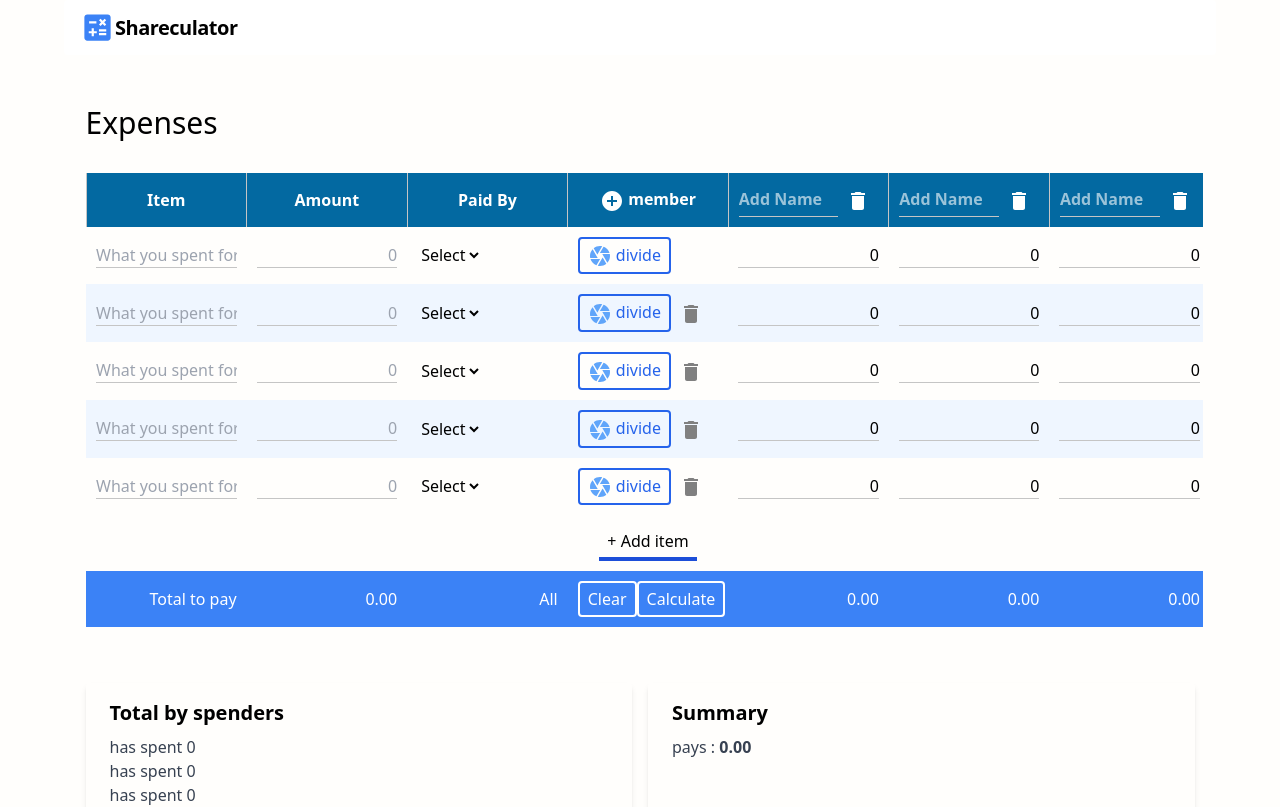
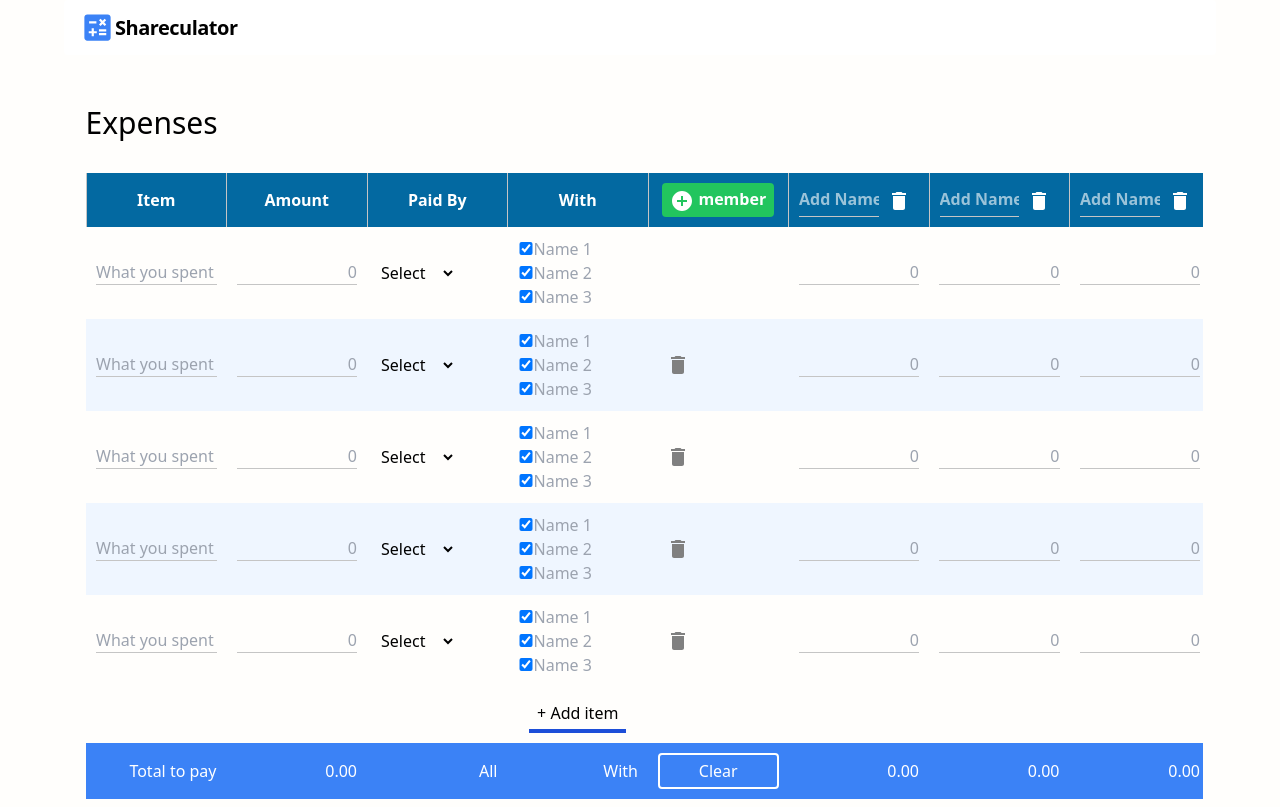
Before and after one commit to KittichoteKamalapirat/shareculator, a React (Create React App) app: page / in a window 1280 px wide. Shown: the top 807 px of the page. Built offline with nearby package versions, Linux system fonts and the light colour scheme.

Commit message:
Add split among feature
User can toggle on and off which member to include
So user don't have to calculate herself when there are members to exclude in a particula item
Like Sammy didn't drink beer in a party

```diff
--- a/src/components/Table.tsx
+++ b/src/components/Table.tsx
@@ -12,6 +12,8 @@ import { Expense, Summary } from "./interface";
 import { Flex } from "./layouts/Flex";
 import { SummarySection } from "./templates/SummarySection";
 import { finalize, summarizeToBySpender } from "./utils";
+import { calcSplitAmong } from "./utils/calcSplitAmong";
+import { toggleSplitAmong } from "./utils/toggleSplitAmong";
 
 interface TableProps {}
 
@@ -20,6 +22,7 @@ const initialInput = [...Array(5)].map((num) => {
     item: "",
     amount: 0,
     paidByIndex: -1,
+    splitAmong: [true, true, true],
     isEquallySplit: false,
     isInvalid: false,
     detail: [0, 0, 0],
@@ -43,7 +46,7 @@ export const Table: React.FC<TableProps> = ({}) => {
     event: React.ChangeEvent<HTMLInputElement | HTMLSelectElement>,
     detailIndex?: number
   ) => {
-    const values: Expense[] = [...inputArray];
+    let values: Expense[] = [...inputArray];
     //which index in the array values[0][name]
     if (typeof detailIndex === "undefined") {
       //index 0 -> false, but other numbers are  true
@@ -63,6 +66,8 @@ export const Table: React.FC<TableProps> = ({}) => {
     }
 
     const inputSum = values[index].detail.reduce((a, b) => a + b);
+    console.log("inputSum", inputSum);
+    console.log(values);
     const amount = parseInt(values[index].amount as any); //amount is string
     if (inputSum !== amount) {
       values[index].isInvalid = true;
@@ -70,6 +75,7 @@ export const Table: React.FC<TableProps> = ({}) => {
       values[index].isInvalid = false;
     }
 
+    values = calcSplitAmong(values, index);
     setInputArray(values);
   };
 
@@ -94,10 +100,8 @@ export const Table: React.FC<TableProps> = ({}) => {
       amount: 0,
       paidByIndex: -1,
       isEquallySplit: false,
+      splitAmong: memberArray.map((member) => true),
       isInvalid: false,
-      // detail: memberArray.map((member) => {
-      //   return { name: member, amount: Math.round(0) };
-      // }),
       detail: memberArray.map((member) => 0),
     });
 
@@ -111,6 +115,7 @@ export const Table: React.FC<TableProps> = ({}) => {
     //add a new amount to detail array
     expenseArray.forEach((expense) => {
       expense.detail.splice(expense.detail.length, 0, 0);
+      expense.splitAmong.splice(expense.detail.length, 0, true);
     });
 
     memberNames.push("");
@@ -168,6 +173,15 @@ export const Table: React.FC<TableProps> = ({}) => {
     setInputArray(values);
   };
 
+  //handle checkbox
+  const handleClickSplitAmong = (index: number, subIndex: number) => {
+    let inputs = [...inputArray];
+    inputs = toggleSplitAmong(inputs, index, subIndex);
+    inputs = calcSplitAmong(inputs, index);
+
+    setInputArray(inputs);
+  };
+
   const handleRemoveRow = (index: any) => {
     const values = [...inputArray];
     if (values.length === 1) {
@@ -178,9 +192,11 @@ export const Table: React.FC<TableProps> = ({}) => {
     setInputArray(values);
   };
 
+  //handle validation
   useEffect(() => {
     const inputs = [...inputArray];
     // missingPaidBy
+
     inputs.forEach((input, index) => {
       if (input.amount > 0 && input.paidByIndex < 0) {
         setMissingPaidBy(true);
@@ -189,6 +205,9 @@ export const Table: React.FC<TableProps> = ({}) => {
       setMissingPaidBy(false);
     });
   });
+
+  // handle split among
+
   //useEffect No.1
 
   useEffect(() => {
@@ -227,6 +246,7 @@ export const Table: React.FC<TableProps> = ({}) => {
             <th>Item</th>
             <th>Amount</th>
             <th>Paid By</th>
+            <th>With</th>
 
             <th style={{ borderRight: "none" }}>
               {/* Control */}
@@ -314,13 +334,16 @@ export const Table: React.FC<TableProps> = ({}) => {
                     </option>
 
                     {memberArray.map((name, index) => (
-                      <option value={index}>{name}</option>
+                      <option value={index}>
+                        {name === "" ? "Name " + (index + 1) : name}{" "}
+                      </option>
                     ))}
                   </select>
                 </td>
 
                 <td style={{ borderRight: "none" }}>
                   {/* <button onClick={(e) => handleSplitEqually(index, e)}> */}
+                  {/*
                   {input.isEquallySplit ? (
                     <Button
                       variant="outlined"
@@ -336,7 +359,37 @@ export const Table: React.FC<TableProps> = ({}) => {
                     >
                       <CameraIcon style={{ fill: "rgb(96 165 250)" }} /> divide
                     </Button>
-                  )}
+                  )} */}
+
+                  <div>
+                    {memberArray.map((member, subIndex) => (
+                      <div>
+                        <input
+                          className="w-4"
+                          id={member}
+                          // defaultChecked
+                          checked={input.splitAmong[subIndex]}
+                          type="checkbox"
+                          name={member}
+                          onChange={() =>
+                            handleClickSplitAmong(index, subIndex)
+                          }
+                        />
+                        <label htmlFor={member}>
+                          {member === "" ? (
+                            <span className="text-gray-400">
+                              {"Name " + (subIndex + 1)}
+                            </span>
+                          ) : (
+                            member
+                          )}{" "}
+                        </label>
+                      </div>
+                    ))}
+                  </div>
+                </td>
+
+                <td>
                   {/* </button> */}
                   {index !== 0 ? (
                     <Button
@@ -355,7 +408,9 @@ export const Table: React.FC<TableProps> = ({}) => {
                     <input
                       type="number"
                       // name='detail'
-                      value={detail}
+                      // value={detail}
+                      value={detail === 0 ? "" : detail}
+                      placeholder="0"
                       // name={detail}
                       className={input.isInvalid ? "text-red-600" : ""}
                       //Shane, Joe,  Ant's Amount
@@ -394,7 +449,19 @@ export const Table: React.FC<TableProps> = ({}) => {
             clearTable={() => {
               setMemberArray([...Array(memberArray.length)].map((num) => ""));
               setByMembers([...Array(memberArray.length)].map((num) => 0));
-              setInputArray(initialInput);
+              setInputArray(
+                [...Array(5)].map((num) => {
+                  return {
+                    item: "",
+                    amount: 0,
+                    paidByIndex: -1,
+                    splitAmong: [true, true, true],
+                    isEquallySplit: false,
+                    isInvalid: false,
+                    detail: [0, 0, 0],
+                  };
+                })
+              );
             }}
           />
         </table>
--- a/src/components/atoms/Button.tsx
+++ b/src/components/atoms/Button.tsx
@@ -28,7 +28,7 @@ export const Button: React.FC<ButtonProps> = ({
       case "solid":
         bgColor = `bg-${color}`;
         const solid = `${
-          color ? bgColor : "green-500"
+          color ? bgColor : "bg-green-500"
         } rounded px-2 py-1 hover:bg-green-600 text-white`;
         setStyle(solid);
         break;
--- a/src/components/atoms/FooterRow.tsx
+++ b/src/components/atoms/FooterRow.tsx
@@ -36,6 +36,7 @@ export const FooterRow: React.FC<FooterRowProps> = ({
         )}
       </td>
       <td> All </td>
+      <td> With </td>
       <td>
         {/* <Flex> */}
         <div style={{ display: "flex" }}>
@@ -50,14 +51,14 @@ export const FooterRow: React.FC<FooterRowProps> = ({
             Clear
           </Button>
 
-          <Button
+          {/* <Button
             style={{ flexGrow: 1 }}
             variant="outlined"
             color="white"
             onClick={() => recalculate()}
           >
             Calculate
-          </Button>
+          </Button> */}
         </div>
         {/* </Flex> */}
       </td>
--- a/src/components/interface.ts
+++ b/src/components/interface.ts
@@ -3,6 +3,7 @@ export interface Expense {
   amount: number;
   paidByIndex: number; //index of memberArray
   detail: number[]; //array of number match to index
+  splitAmong: boolean[];
   isEquallySplit: boolean;
   isInvalid: boolean;
 }
--- /dev/null
+++ b/src/components/utils/calcSplitAmong.ts
@@ -0,0 +1,28 @@
+import { Expense } from "../interface";
+import { toggleSplitAmong } from "./toggleSplitAmong";
+
+export const calcSplitAmong = (inputs: Expense[], index: number) => {
+  const splitAmongs = inputs[index].splitAmong;
+  const splitNum = inputs[index].splitAmong.filter(
+    (bool) => bool === true
+  ).length;
+
+  console.log("splitNum", splitNum);
+  const burderEach = inputs[index].amount / splitNum;
+  console.log("burderEach", burderEach);
+
+  //handle calculation
+  splitAmongs.forEach((bool, includedIndex) => {
+    inputs[index].detail[includedIndex] = bool ? burderEach : 0;
+  });
+
+  const inputSum = inputs[index].detail.reduce((a, b) => a + b);
+  const amount = parseInt(inputs[index].amount as any); //amount is string
+  if (inputSum !== amount) {
+    inputs[index].isInvalid = true;
+  } else {
+    inputs[index].isInvalid = false;
+  }
+
+  return inputs;
+};
--- /dev/null
+++ b/src/components/utils/toggleSplitAmong.ts
@@ -0,0 +1,13 @@
+import { Expense } from "../interface";
+
+export const toggleSplitAmong = (
+  inputArray: Expense[],
+  index: number,
+  subIndex: number
+) => {
+  //   const inputs = [...inputArray];
+  const isIncluded = inputArray[index].splitAmong[subIndex];
+
+  inputArray[index].splitAmong[subIndex] = !isIncluded;
+  return inputArray;
+};
```
Also changed, not shown: 1 other file (tests, documents, lock files or other folders).
